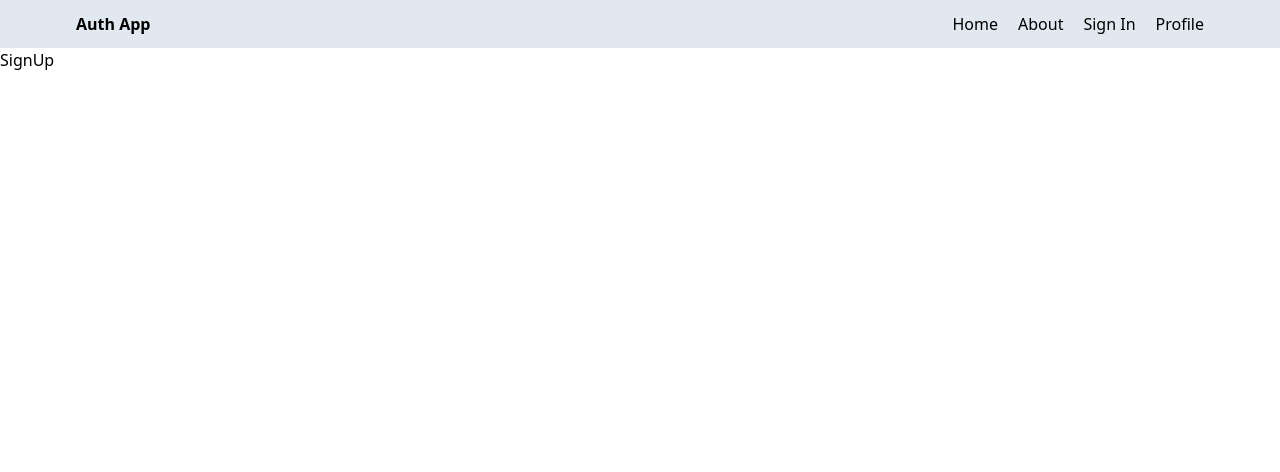
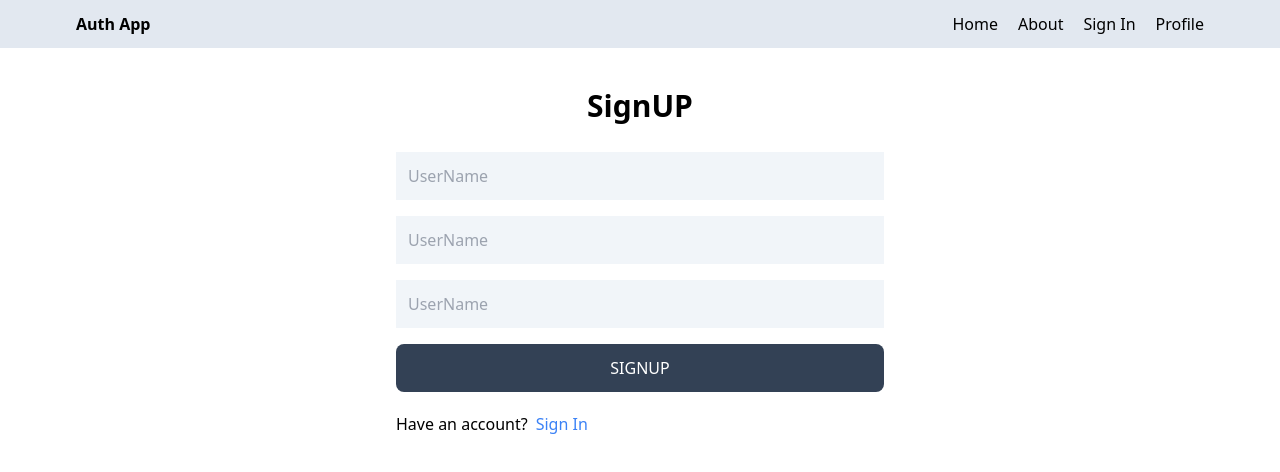
Before and after one commit to vipuldhomane/MERN-Auth, a React (Vite) app in the folder client/: page /sign-up in a window 1280 px wide. Shown: the top 472 px of the page. Built offline with nearby package versions, Linux system fonts and the light colour scheme.

Commit message:
Signup page frontend

```diff
--- a/client/src/pages/SignUp.jsx
+++ b/client/src/pages/SignUp.jsx
@@ -1,5 +1,40 @@
+import { Link } from "react-router-dom";
+
 const SignUp = () => {
-  return <div>SignUp</div>;
+  return (
+    <div className="p-3 max-w-lg mx-auto">
+      <h1 className="text-3xl text-center font-semibold my-7">SignUP</h1>
+      <form className="flex flex-col gap-4">
+        <input
+          type="text"
+          placeholder="UserName"
+          id="username"
+          className="bg-slate-100 p-3"
+        />
+        <input
+          type="text"
+          placeholder="UserName"
+          id="username"
+          className="bg-slate-100 p-3"
+        />
+        <input
+          type="text"
+          placeholder="UserName"
+          id="username"
+          className="bg-slate-100 p-3"
+        />
+        <button className="bg-slate-700 text-white p-3 rounded-lg uppercase hover:opacity-95 disabled:opacity-95">
+          SignUp
+        </button>
+      </form>
+      <div className="flex gap-2 mt-5">
+        <p>Have an account?</p>
+        <Link to="/sign-in">
+          <span className="text-blue-500">Sign In</span>
+        </Link>
+      </div>
+    </div>
+  );
 };
 
 export default SignUp;
```
